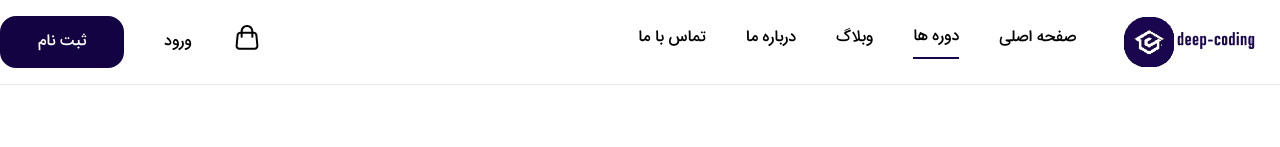
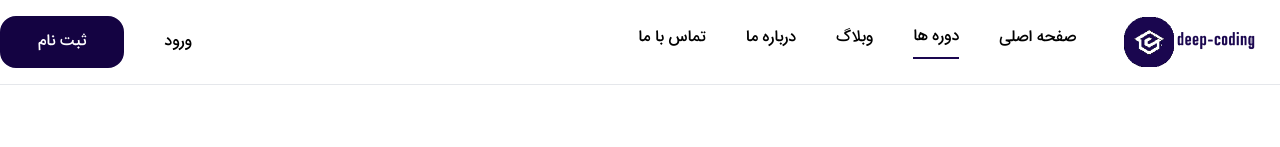
Before and after one commit to MahdiarShirzad/deep-coding, a React (Vite) app: page /courses in a window 1280 px wide. Shown: the top 147 px of the page. Built offline with nearby package versions, Linux system fonts and the light colour scheme; data requests are answered from the project's data file.

Commit message:
signup form created

```diff
--- a/data/db.json
+++ b/data/db.json
@@ -147,7 +147,7 @@
       "category": "برنامه نویسی بک",
       "price": 322000,
       "level": "همه سطوح",
-      "star": 3.0,
+      "star": 3,
       "time": 55,
       "video": "../src/assets/videos/django.mp4",
       "teacher": "کاویانی",
@@ -392,5 +392,14 @@
       "courses": ["3"],
       "about": "به اشتراک گذاشتن چیزی است که من هستم، و تدریس جایی است که در بهترین حالتم هستم، زیرا من در هر دو طرف این معادله بوده ام، و دریافت آموزش های مفید راه معنادار من برای عضویت در جامعه خلاق است. زمان زیادی را صرف تماشای یادگیری و آموزش دیگران کردم تا نحوه کار من با شما را اصلاح کنم تا کارآمد، مفید و مهمتر از همه به یاد ماندنی باشم. من می خواهم آنچه را که به شما نشان داده ام به آینده ای روشن منتقل کنید. من یک همسر (دختر دوست داشتنی ایرلندی) و بچه دارم. من در بسیاری از مکان‌ها زندگی و کار کرده‌ام (همانطور که کیوی‌ها تمایل دارند) - اما بیشتر ۱۴ سال خلق و تدریس من یک موضوع مهم داشته است: همراهی دیگران برای سوار شدن در حالی که همه ما سعی می‌کنیم دنیا را با داستان‌هایمان تغییر دهیم. من یک مربی معتبر Adobe (ACI) در ایرلند هستم. من همچنین یک متخصص Adobe Certified (ACE) هستم و دوره آموزشی Adobe Certified Associate (ACA) را گذرانده ام. و من فقط Adobe کار نمی کنم. به یاد داشته باشید، رسانه یک اصطلاح بسیار گسترده است - دیجیتال مرزها را منفجر کرد، بنابراین همه ما دائماً در حال یادگیری هستیم."
     }
+  ],
+  "users": [
+    {
+      "id": "1108",
+      "email": "mahdiar55582@gmail.com",
+      "userName": "mahdiar",
+      "password": "mahdiar5582",
+      "confirmPassword": "mahdiar5582"
+    }
   ]
 }
--- a/package.json
+++ b/package.json
@@ -14,6 +14,7 @@
     "@fortawesome/fontawesome-free": "^6.5.1",
     "@fortawesome/fontawesome-svg-core": "^6.5.1",
     "@fortawesome/free-solid-svg-icons": "^6.5.1",
+    "@reduxjs/toolkit": "^2.2.1",
     "axios": "^1.6.7",
     "font-awesome": "^4.7.0",
     "formik": "^2.4.5",
@@ -24,7 +25,9 @@
     "react-leaflet": "^4.2.1",
     "react-multi-carousel": "^2.8.4",
     "react-player": "^2.14.1",
+    "react-redux": "^9.1.0",
     "react-router-dom": "^6.22.0",
+    "redux": "^5.0.1",
     "sass": "^1.70.0",
     "yup": "^1.3.3"
   },
--- a/src/App/App.jsx
+++ b/src/App/App.jsx
@@ -10,13 +10,13 @@ import AboutUs from "../screens/AboutUs/AboutUs";
 import ContactUs from "../screens/ContactUs/ContactUs";
 import Login from "../screens/Login/Login";
 import SignUp from "../screens/Login/SignUp";
-import axios from "axios";
 import Cart from "../screens/Cart/Cart";
 import CourseDetail from "../screens/CourseDetail/CourseDetail";
 import TeachersInfo from "../screens/TeachersInfo/TeachersInfo";
 import BlogDetail from "../screens/BlogDetail/BlogDetail";
 
-const BASE_URL = "http://localhost:9000";
+import { useDispatch, useSelector } from "react-redux";
+import { fetchCourses, fetchBlogs, fetchTeachers } from "../store/data";
 
 const Layout = ({ children }) => {
   const location = useLocation();
@@ -40,29 +40,16 @@ const Layout = ({ children }) => {
 };
 
 const App = () => {
-  const [courses, setCourses] = useState([]);
-  const [blogs, setBlogs] = useState([]);
-  const [teachers, setTeachers] = useState([]);
+  const dispatch = useDispatch();
+  const courses = useSelector((state) => state.data.courses);
+  const blogs = useSelector((state) => state.data.blogs);
+  const teachers = useSelector((state) => state.data.teachers);
 
   useEffect(() => {
-    const fetchData = async () => {
-      try {
-        // Fetch products
-        const productsResponse = await axios.get(`${BASE_URL}/courses/`);
-        setCourses(productsResponse.data);
-        // Fetch blogs
-        const blogsResponse = await axios.get(`${BASE_URL}/blogs/`);
-        setBlogs(blogsResponse.data);
-        // Fetch Teachers
-        const teachersResponse = await axios.get(`${BASE_URL}/teachers`);
-        setTeachers(teachersResponse.data);
-      } catch (error) {
-        console.error("Error fetching data:", error);
-      }
-    };
-
-    fetchData();
-  }, []);
+    dispatch(fetchCourses());
+    dispatch(fetchBlogs());
+    dispatch(fetchTeachers());
+  }, [dispatch]);
 
   return (
     <BrowserRouter>
--- a/src/components/Header/HeaderLeft.jsx
+++ b/src/components/Header/HeaderLeft.jsx
@@ -1,10 +1,16 @@
 import React from "react";
+import { useSelector, useDispatch } from "react-redux";
 import { NavLink } from "react-router-dom";
 import Button from "../common/Button/Button";
 
 const HeaderLeft = () => {
+  const dispatch = useDispatch();
+
+  const isAuth = useSelector((state) => state.auth.isAuthenticated);
+
   return (
-    <div className="flex items-center justify-between w-96">
+    <div className="flex items-center gap-10 justify-end w-96">
+      {isAuth && (
         <NavLink to="/cart">
           <button>
             <svg
@@ -29,6 +35,7 @@ const HeaderLeft = () => {
             </svg>
           </button>
         </NavLink>
+      )}
       <NavLink to="/login">
         <button>ورود</button>
       </NavLink>
--- a/src/components/common/TopCoursesCard/MemberCard.module.css
+++ b/src/components/common/TopCoursesCard/MemberCard.module.css
@@ -31,7 +31,7 @@
 
 .card_users::before,
 .card_users::after {
-  border-color: #aaa4f0;
+  border-color: #1a064f;
 }
 
 .card_text h5 {
--- a/src/main.jsx
+++ b/src/main.jsx
@@ -2,9 +2,14 @@ import React from "react";
 import ReactDOM from "react-dom/client";
 import "./index.css";
 import App from "./App/App";
+import { Provider } from "react-redux";
+
+import store from "./store/index";
 
 ReactDOM.createRoot(document.getElementById("root")).render(
   <React.StrictMode>
-    <App />
+    <Provider store={store}>
+      <App />
+    </Provider>
   </React.StrictMode>
 );
--- a/src/screens/Login/SignUPForm.jsx
+++ b/src/screens/Login/SignUPForm.jsx
@@ -3,7 +3,29 @@ import { Field, Form, Formik, ErrorMessage } from "formik";
 import { Link } from "react-router-dom";
 import * as yup from "yup";
 
+import { useDispatch, useSelector } from "react-redux";
+import { authActions } from "../../store/auth";
+
 const SignUPForm = () => {
+  const dispatch = useDispatch();
+  const isEmailExists = useSelector((state) => state.auth.isEmailExists);
+  const errorMessage = useSelector((state) => state.auth.errorMessage);
+
+  const onSubmit = async (values) => {
+    try {
+      // اگر ایمیل قبلاً ثبت شده باشد، اعلان مرتبط با این موضوع را نمایش بدهید
+      if (isEmailExists) {
+        dispatch(authActions.setErrorMessage("این ایمیل قبلاً ثبت شده است."));
+      } else {
+        // در غیر این صورت، اطلاعات کاربر را ثبت کنید
+        await dispatch(authActions.registerUser(values));
+      }
+    } catch (error) {
+      // اگر خطایی رخ دهد، می‌توانید در اینجا مدیریت کنید
+      console.error("خطا در ثبت نام:", error);
+    }
+  };
+
   const validation = yup.object().shape({
     email: yup
       .string()
@@ -26,8 +48,6 @@ const SignUPForm = () => {
       )
       .required("لطفاً تکرار رمز عبور را وارد کنید."),
   });
-
-  const onSubmit = (values) => {};
 
   return (
     <div className=" bg-white w-[610px] font-iransans px-16 py-10 rounded-xl">
@@ -117,6 +137,11 @@ const SignUPForm = () => {
           >
             ثبت نام
           </button>
+          {isEmailExists && (
+            <div className="text-red-500 text-sm text-center mt-4">
+              {errorMessage}
+            </div>
+          )}
         </Form>
       </Formik>
     </div>
--- /dev/null
+++ b/src/store/auth.js
@@ -0,0 +1,85 @@
+import { createSlice, createAsyncThunk } from "@reduxjs/toolkit";
+import axios from "axios";
+
+const BASE_URL = "http://localhost:9000";
+
+const initialAuthState = {
+  isAuthenticated: false,
+};
+
+// auth.js
+
+export const registerUser = createAsyncThunk(
+  "auth/registerUser",
+  async (userData, { rejectWithValue }) => {
+    try {
+      // بررسی وجود ایمیل
+      const emailCheckResponse = await axios.get(
+        `${BASE_URL}/users?email=${userData.email}`
+      );
+
+      // اگر ایمیل موجود بود، خطا را بازگردان
+      if (emailCheckResponse.data.length > 0) {
+        return rejectWithValue({ message: "این ایمیل قبلاً ثبت شده است." });
+      }
+
+      // ارسال درخواست POST برای ثبت نام
+      const registerResponse = await axios.post(`${BASE_URL}/users`, userData);
+
+      // بررسی وضعیت پاسخ سرور
+      if (registerResponse.status === 200) {
+        // اگر موفق بود، اطلاعات کاربر وارد شده را برگردان
+        return registerResponse.data;
+      } else {
+        // در غیر اینصورت، خطا را بازگردان
+        return rejectWithValue(registerResponse.data);
+      }
+    } catch (error) {
+      // در صورت خطا، خطا را بازگردان
+      return rejectWithValue(error.response.data);
+    }
+  }
+);
+
+// auth.js
+
+const authSlice = createSlice({
+  name: "authentication",
+  initialState: { ...initialAuthState, isEmailExists: false, errorMessage: "" },
+  reducers: {
+    login(state) {
+      state.isAuthenticated = true;
+    },
+    logout(state) {
+      state.isAuthenticated = false;
+    },
+    // اضافه کردن یک اکشن جدید برای تنظیم وضعیت ایمیل موجود
+    setEmailExists(state, action) {
+      state.isEmailExists = action.payload;
+    },
+    // اضافه کردن یک اکشن جدید برای ثبت پیغام خطا
+    setErrorMessage(state, action) {
+      state.errorMessage = action.payload;
+    },
+  },
+  extraReducers: (builder) => {
+    builder.addCase(registerUser.fulfilled, (state, action) => {
+      state.isAuthenticated = true;
+    });
+    // اضافه کردن دو case برای بررسی خطاهای مرتبط با وجود ایمیل موجود
+    builder.addCase(registerUser.rejected, (state, action) => {
+      if (
+        action.payload &&
+        action.payload.message === "این ایمیل قبلاً ثبت شده است."
+      ) {
+        state.isEmailExists = true;
+      } else {
+        state.errorMessage = "خطا در ثبت نام.";
+      }
+    });
+  },
+});
+
+export const authActions = { ...authSlice.actions, registerUser };
+
+export default authSlice.reducer;
--- /dev/null
+++ b/src/store/data.js
@@ -0,0 +1,40 @@
+import { createSlice, createAsyncThunk } from "@reduxjs/toolkit";
+import axios from "axios";
+
+const BASE_URL = "http://localhost:9000";
+
+const fetchCourses = createAsyncThunk("data/fetchCourses", async () => {
+  const response = await axios.get(`${BASE_URL}/courses/`);
+  return response.data;
+});
+
+const fetchBlogs = createAsyncThunk("data/fetchBlogs", async () => {
+  const response = await axios.get(`${BASE_URL}/blogs/`);
+  return response.data;
+});
+
+const fetchTeachers = createAsyncThunk("data/fetchTeachers", async () => {
+  const response = await axios.get(`${BASE_URL}/teachers`);
+  return response.data;
+});
+
+const dataSlice = createSlice({
+  name: "data",
+  initialState: { courses: [], blogs: [], teachers: [] },
+  reducers: {},
+  extraReducers: (builder) => {
+    builder
+      .addCase(fetchCourses.fulfilled, (state, action) => {
+        state.courses = action.payload;
+      })
+      .addCase(fetchBlogs.fulfilled, (state, action) => {
+        state.blogs = action.payload;
+      })
+      .addCase(fetchTeachers.fulfilled, (state, action) => {
+        state.teachers = action.payload;
+      });
+  },
+});
+
+export { fetchCourses, fetchBlogs, fetchTeachers };
+export default dataSlice.reducer;
--- /dev/null
+++ b/src/store/index.js
@@ -0,0 +1,9 @@
+import { configureStore } from "@reduxjs/toolkit";
+import dataReducer from "./data";
+import authReducer from "./auth";
+
+const store = configureStore({
+  reducer: { data: dataReducer, auth: authReducer },
+});
+
+export default store;
```
Also changed, not shown: 1 other file (tests, documents, lock files or other folders). Lines whose indentation alone changed are shown as unchanged.
